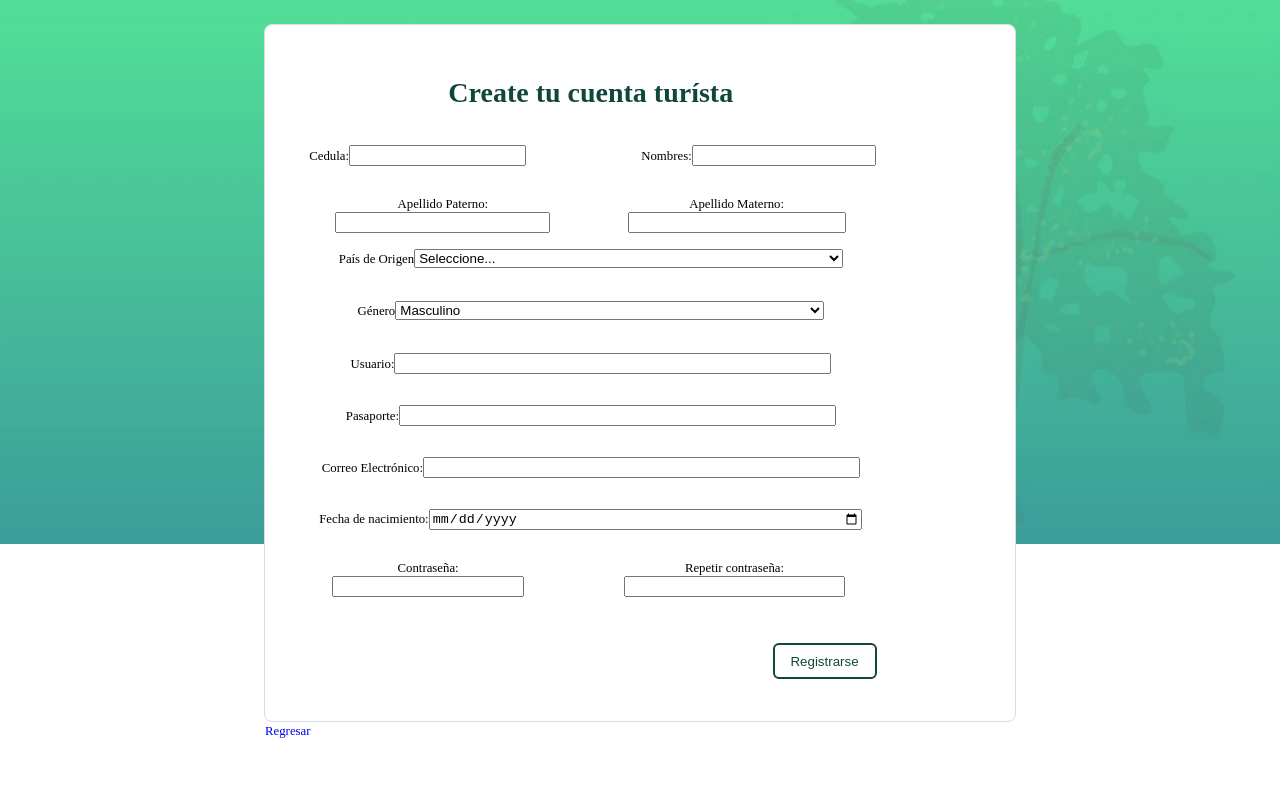
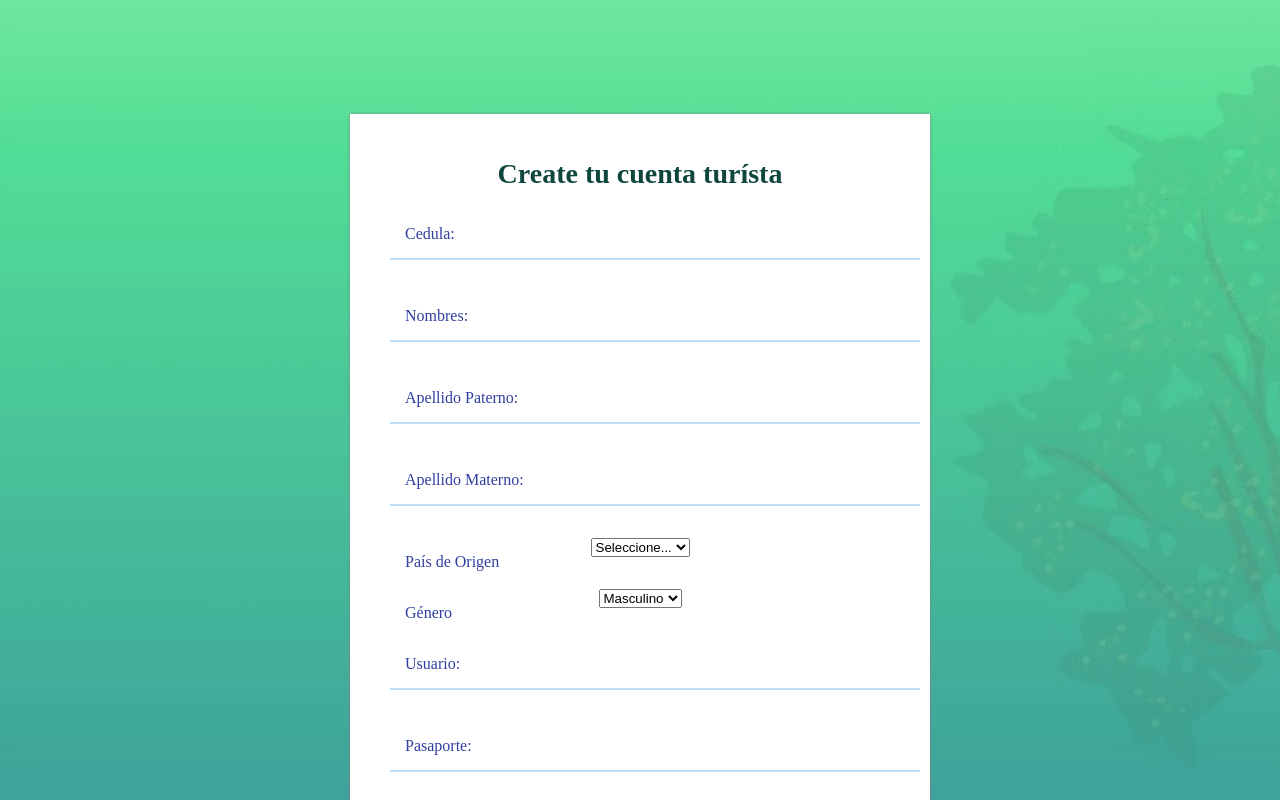
Before and after one commit to Trixtaro/rutasturisticas, a React (Create React App) app in the folder react-app/: page /register in a window 1280 px wide. Shown: the top 800 px of the page. Built offline with nearby package versions, Linux system fonts and the light colour scheme; a web font is replaced by a local one.

Commit message:
Se mejoró algunos inputs de registro turista

```diff
--- a/react-app/src/pages/RegisterTurista.js
+++ b/react-app/src/pages/RegisterTurista.js
@@ -56,8 +56,34 @@ class RegisterTurista extends React.Component {
         })
     }
 
-    componentDidMount(){
+    componentDidMount () {
+        if (document.forms.length === 1) {
+            var focusInput = function () {
+                this.parentElement.children[0].className = "label active";
+                this.parentElement.children[1].className = this.parentElement.children[1].className.replace("error", "");
+                /*console.log("focusInput");
+                console.log(this.parentElement);*/
+            };
 
+            var blurInput = function () {
+                /*console.log("blurInput");
+                console.log(this.parentElement);*/
+                if (this.value <= 0) {
+                    this.parentElement.children[0].className = "label";
+                    this.parentElement.children[1].className = this.parentElement.children[1].className + " error";
+                }
+            };
+            var formulario = document.forms[0],
+                elementos = formulario.elements;
+            console.log(formulario,elementos);
+            for (var i = 0; i < elementos.length; i++) {
+                if (elementos[i].type == "text" || elementos[i].type == "email" || elementos[i].type == "password") {
+                    elementos[i].addEventListener("focus", focusInput);
+                    elementos[i].addEventListener("blur", blurInput);
+                }
+            }
+
+        }
     }
 
     render () {
@@ -66,85 +92,87 @@ class RegisterTurista extends React.Component {
                 <div className="RegisterTurista">
                     <div className="Caja">
                         <div className="form">
-                            <form onSubmit={this.handleSubmit}>
+                            <form className='formulario_registro' onSubmit={this.handleSubmit}>
                                 <div className="nombre">
                                     <h1>Create tu cuenta turísta</h1>
                                 </div>
                                 <div className="cuerpo">
-                                    <div className="fields">
-                                        <div className="datos">
+
                                     <div className="field">
-                                                <label htmlFor="cedula">Cedula:</label>
+                                        <label className='label' htmlFor="cedula">Cedula:</label>
                                         <input type="text" id="cedula" name="cedula" onChange={this.handleChange} value={this.state.form.cedula}></input>
                                     </div>
+
                                     <div className="field">
-                                                <label htmlFor="nombres">Nombres:</label>
+                                        <label className='label' htmlFor="nombres">Nombres:</label>
                                         <input type="text" id="nombres" name="nombres" onChange={this.handleChange} value={this.state.nombres}></input>
                                     </div>
-                                        </div>
-                                        <div className="datos">
+
                                     <div className="field">
-                                                <label htmlFor="apellido-p">Apellido Paterno:</label>
+                                        <label className='label' htmlFor="apellido-p">Apellido Paterno:</label>
                                         <input type="text" id="apellido-p" name="apellido_paterno" onChange={this.handleChange} value={this.state.apellido_paterno}></input>
                                     </div>
+
                                     <div className="field">
-                                                <label htmlFor="apellido-m">Apellido Materno:</label>
+                                        <label className='label' htmlFor="apellido-m">Apellido Materno:</label>
                                         <input type="text" id="apellido-m" name="apellido_materno" onChange={this.handleChange} value={this.state.apellido_materno}></input>
                                     </div>
-                                        </div>
+
                                     <div className="field">
-                                            <label>País de Origen</label>
+                                        <label className='label'>País de Origen</label>
                                         <select name="nacionalidad" onChange={this.handleChange} value={this.state.form.nacionalidad}>
                                             <option value="0">Seleccione...</option>
                                             <option value="Ecuador">Ecuador</option>
                                         </select>
                                     </div>
+
                                     <div className="field">
-                                            <label>Género</label>
+                                        <label className='label'>Género</label>
                                         <select name="genero" onChange={this.handleChange} value={this.state.form.genero}>
                                             <option value="M">Masculino</option>
                                             <option value="F">Femenino</option>
                                         </select>
                                     </div>
+
                                     <div className="field">
-                                            <label htmlFor="usuario">Usuario:</label>
+                                        <label className='label' htmlFor="usuario">Usuario:</label>
                                         <input type="text" id="usuario" name="nickname" onChange={this.handleChange} value={this.state.form.nickname}></input>
                                     </div>
+
                                     <div className="field">
-                                            <label htmlFor="pasaporte">Pasaporte:</label>
+                                        <label className='label' htmlFor="pasaporte">Pasaporte:</label>
                                         <input type="text" id="pasaporte" name="pasaporte" onChange={this.handleChange} value={this.state.form.pasaporte}></input>
                                     </div>
+
                                     <div className="field">
-                                            <label htmlFor="correo">Correo Electrónico:</label>
+                                        <label className='label' htmlFor="correo">Correo Electrónico:</label>
                                         <input type="email" id="correo" name="correo" onChange={this.handleChange} value={this.state.form.correo}></input>
                                     </div>
+
                                     <div className="field">
-                                            <label htmlFor="f-nacimiento">Fecha de nacimiento:</label>
+                                        <label className='label' htmlFor="f-nacimiento">Fecha de nacimiento:</label>
                                         <input type="date" id="f-nacimiento" name="f_nacimiento" onChange={this.handleChange} value={this.state.form.f_nacimiento}></input>
                                     </div>
-                                        <div className="datos">
+
                                     <div className="field">
-                                                <label htmlFor="clave">Contraseña:</label>
+                                        <label className='label' htmlFor="clave">Contraseña:</label>
                                         <input type="password" id="clave" name="clave" onChange={this.handleChange} value={this.state.form.clave}></input>
                                     </div>
+
                                     <div className="field">
-                                                <label htmlFor="clave2">Repetir contraseña:</label>
+                                        <label className='label' htmlFor="clave2">Repetir contraseña:</label>
                                         <input type="password" id="clave2" name="clave2"></input>
                                     </div>
-                                        </div>
-                                    </div>
-                                    <div className="botones">
+
                                     <div className="btn-accion">
                                         <button>Registrarse</button>
                                     </div>
-                                    </div>
+
                                 </div>
                             </form>
                         </div>
                         <div className="regresar">
-                            <Link to="./">
-                                Regresar
-                            </Link>
+                            <Link to="./">Regresar</Link>
                         </div>
                     </div>
                 </div>
--- a/react-app/src/pages/styles/RegisterTurista.css
+++ b/react-app/src/pages/styles/RegisterTurista.css
@@ -8,6 +8,7 @@
     background: url('./../../images/bg-1.jpeg') no-repeat;
     background-position-y: -400px;
     background-size: cover;
+    padding: 50px;
 }
 
 .RegisterTurista:before,
@@ -16,26 +17,21 @@
     display:block;
     box-flex:1;
     flex-grow:1;
-    height:24px
+    height:64px
 }
 
 .RegisterTurista .Caja {
-    background: white;
-    width: 750px;
-    border-radius: 8px;
-    border: 1px solid #dadce0;
-    display: block;
-    flex-shrink: 0;
-    margin: 0 auto;
-    position: relative;
+    width: 90%;
+    max-width: 500px;
+    padding: 40px;
+    margin: auto;
+    background: #fff;
+    box-shadow: 0px 0px 3px grey;
 }
 
-.RegisterTurista .form {
-    display: flex;
-    height: auto;
-    min-height: 250px;
-    padding: 48px 40px 36px;
-    overflow: hidden;
+.RegisterTurista form {
+    width: 100%;
+    margin: auto;
 }
 
 .RegisterTurista .nombre {
@@ -47,43 +43,65 @@
     color: #0f473d;
 }
 
-.RegisterTurista .cuerpo {
-    padding: 24px 0 0;
+.RegisterTurista .cuerpo .field:first-child {
+    margin-top: 16px;
 }
 
-.RegisterTurista .datos {
-    display: flex;
-    flex-wrap: wrap;
-    justify-content: space-between;
+.RegisterTurista form .field {
+    position: relative;
+    margin-bottom: 32px;
 }
 
-.RegisterTurista .datos .field:first-child {
-    margin-right: 16px;
+.RegisterTurista form .field input[type="text"],
+.RegisterTurista form .field input[type="email"],
+.RegisterTurista form .field input[type="password"] {
+    font-size: 16px;
+    width: 100%;
+    outline: none;
+    padding: 15px;
+    background: none;
+    border: none;
+    border-bottom: 2px solid #BBDEFB;
 }
 
-.RegisterTurista .field {
-    padding: 8px 0 8px;
-    height: 36px;
+.RegisterTurista form .field input[type="text"]:focus,
+.RegisterTurista form .field input[type="email"]:focus,
+.RegisterTurista form .field input[type="password"]:focus,
+.RegisterTurista form .field input[type="text"]:active,
+.RegisterTurista form .field input[type="email"]:active,
+.RegisterTurista form .field input[type="password"]:active{
+    outline: none;
+    border-bottom: 2px solid #303F9F;
 }
 
-.RegisterTurista .field input,
-.RegisterTurista .field select {
-    width: 75%;
+.RegisterTurista form .field label {
+    color: #303F9F;
 }
 
-.RegisterTurista .botones {
-    align-items: center;
-    display: flex;
-    flex-direction: row-reverse;
-    flex-wrap: wrap;
-    justify-content: space-between;
-    margin-top: 32px;
-    min-height: 48px;
-    padding-bottom: 0;
+.RegisterTurista form .field label.label {
+    color: #303F9F;
+    -webkit-transition: all .3s ease;
+    -o-transition: all .3s ease;
+    transition: all .3s ease;
+    margin-left: 15px;
+    font-size: 16px;
+    line-height: 16px;
+    position: absolute;
+    top: 16px;
+    left: 0;
 }
+
+.RegisterTurista form .field label.label.active {
+    top: -12px;
+    font-size: 12px;
+    line-height: 12px;
+    color: $divider;
+}
+
 .RegisterTurista .btn-accion {
     position: absolute;
 }
+
 .RegisterTurista .btn-accion button {
     color: #0f473d;
     background: transparent;
@@ -99,19 +117,6 @@
       color: white;
  }
 
-.RegisterTurista .botones span span{
-    margin: 8px 16px;
-    color: #fff;
-    font-family: 'Google Sans',arial,sans-serif;
-    font-weight: 500;
-    letter-spacing: .25px;
-    line-height: 36px;
-}
-
-.RegisterTurista .botones span {
-    position: relative;
-}
-
 .RegisterTurista .regresar {
     height: 16.8px;
     position: absolute;
```
Lines whose indentation alone changed are shown as unchanged.
